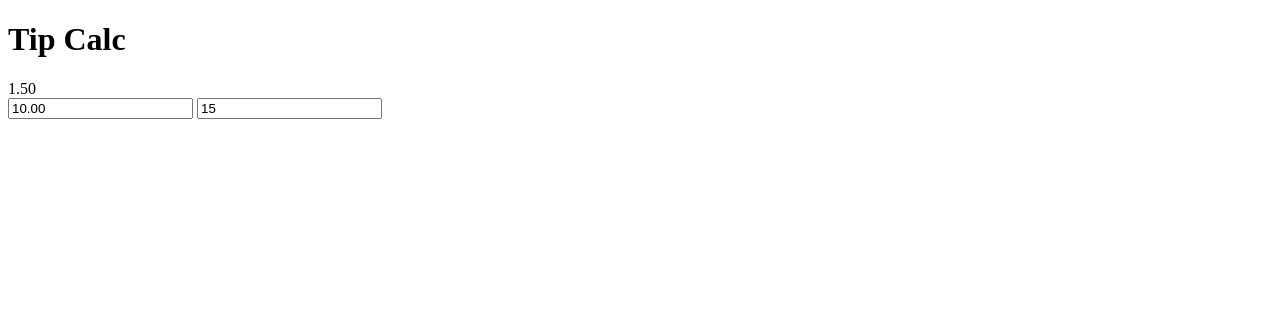
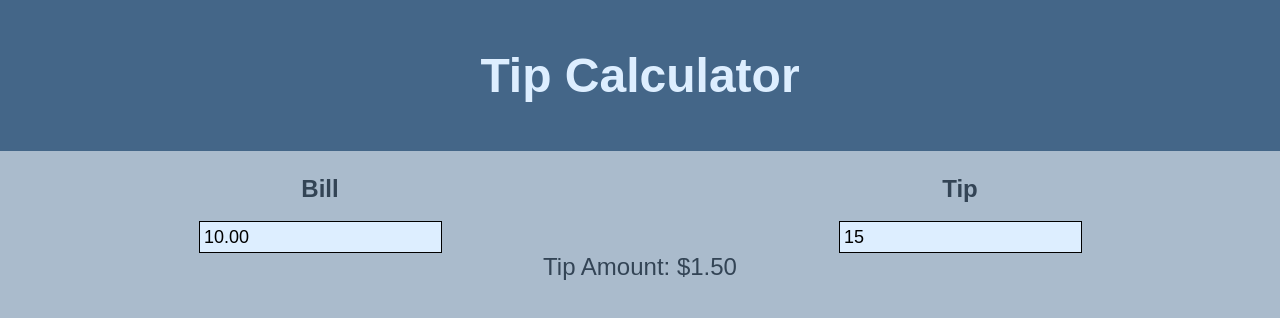
Before and after one commit to chaiyawahoo/tip-calculator, a plain HTML site: page index.html in a window 1280 px wide. Drawn offline with Linux system fonts and the light colour scheme.

Commit message:
challenge 1

```diff
--- a/index.html
+++ b/index.html
@@ -2,13 +2,22 @@
 <html>
     <head>
         <title>Tip Calculator</title>
+        <link rel="stylesheet" href="./style.css">
     </head>
     <body>
         <main>
-            <h1>Tip Calc</h1>
+            <h1>Tip Calculator</h1>
+            <div id="inputs">
+                <div>
+                    <label for="bill">Bill</label>
+                    <input name="bill" id="bill" value="10.00" type="number">
+                </div>
+                <div>
+                    <label for="tip">Tip</label>
+                    <input name="tip" id="tip" value="15" type="number">
+                </div>
+            </div>
             <div id="display">0.00</div>
-            <input id="bill" value="10.00" type="number">
-            <input id="tip" value="15" type="number">
         </main>
     <script src="./script.js"></script>
     </body>
--- a/script.js
+++ b/script.js
@@ -11,7 +11,7 @@ function calculateTip() {
 
     const tipAmount = billValue * tipValue / 100;
 
-    display.innerText = tipAmount.toFixed(2);
+    display.innerText = `Tip Amount: $${tipAmount.toFixed(2)}`;
 }
 
 calculateTip();
--- /dev/null
+++ b/style.css
@@ -0,0 +1,47 @@
+html {
+    font-family: Arial, sans-serif;
+    color: #345;
+    background-color: #abc;
+    font-size: 1.5rem;
+}
+
+body {
+    margin: 0;
+}
+
+h1 {
+    color: #def;
+    background-color: #468;
+    text-align: center;
+    margin: 0;
+    padding: 1em;
+}
+
+#inputs {
+    display: flex;
+    flex-direction: row;
+    justify-content: space-around;
+    padding: 1em 0 0 0;
+}
+
+#inputs div {
+    display: flex;
+    flex-direction: column;
+    align-items: center;
+}
+
+label {
+    font-weight: bold;
+}
+
+input {
+    border: 1px solid black;
+    background-color: #def;
+    font-size: 0.75rem;
+    margin-top: 1em;
+    padding: 0.25em;
+}
+
+#display {
+    text-align: center;
+}
```
